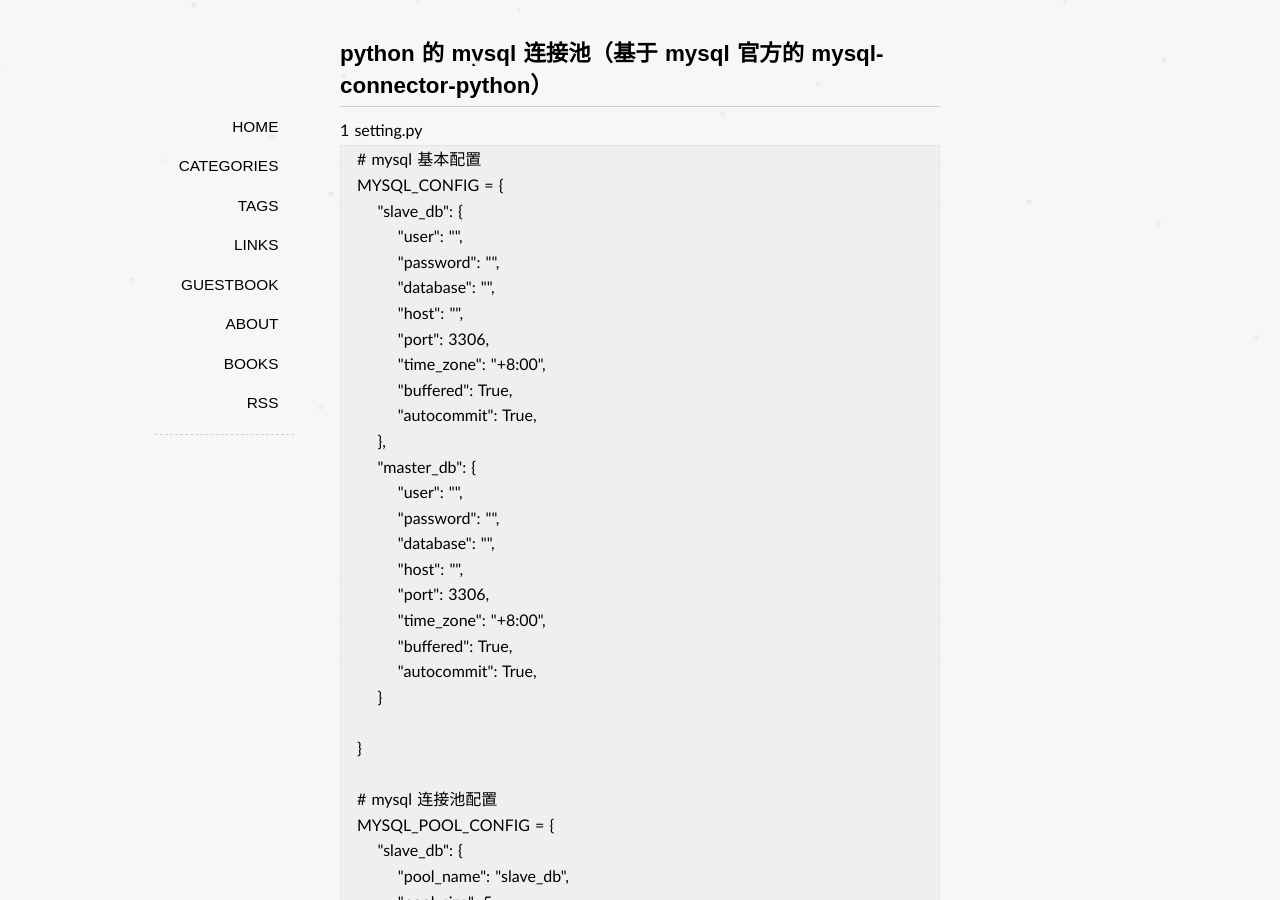
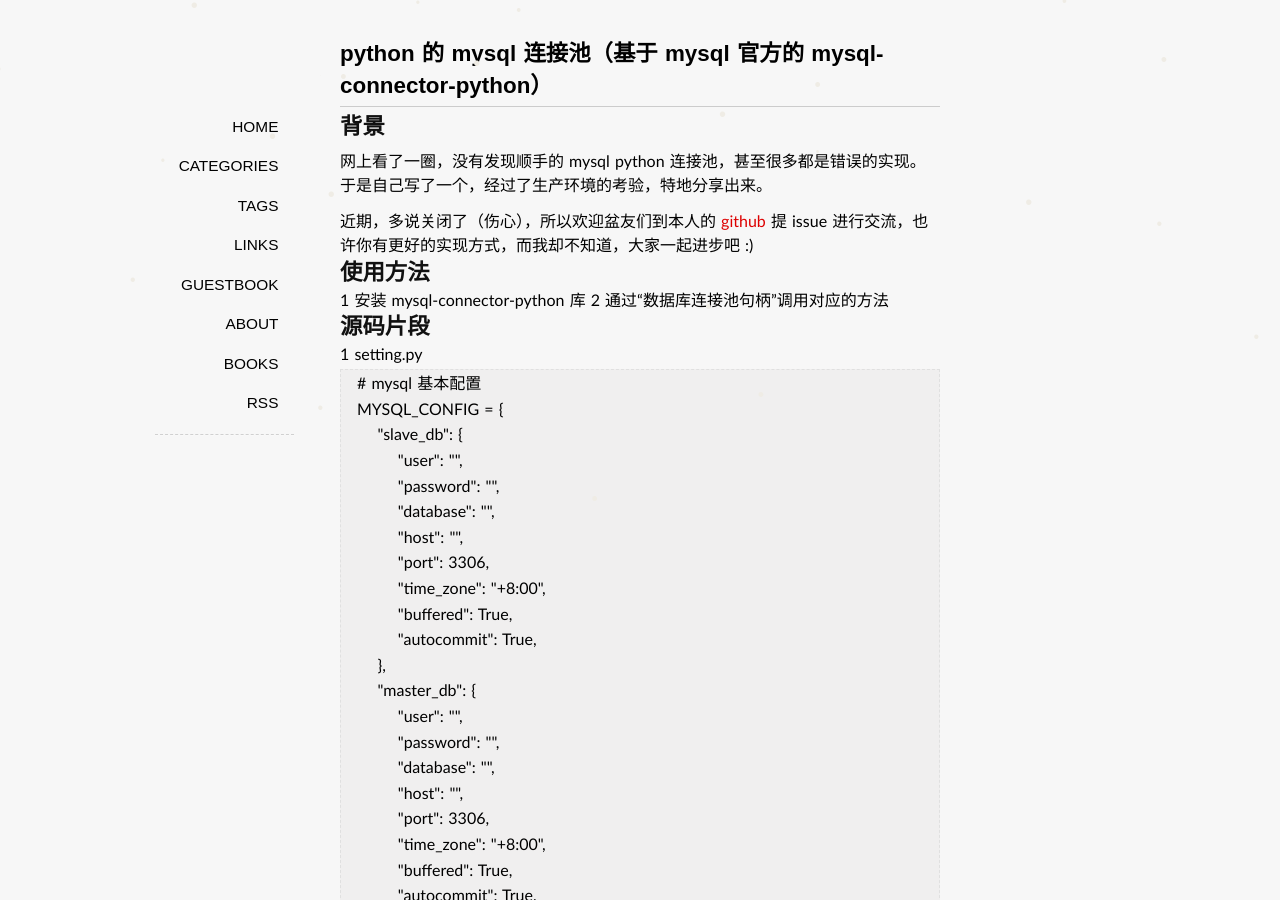
Before and after one commit to hopehook/HopeHook.com, a Jekyll site: the page built from _posts/2017-06-13-python_mysql_pool.md, in a window 1280 px wide and 900 px high. Built offline with Jekyll 4.4.1, drawn with Linux system fonts in a browser that asks for light colours; some web fonts are replaced; comment, search, counter and statistics services are not loaded.

Commit message:
Create 2017-06-13-python_mysql_pool.md

```diff
--- a/_posts/2017-06-13-python_mysql_pool.md
+++ b/_posts/2017-06-13-python_mysql_pool.md
@@ -7,7 +7,17 @@ categories: 数据库
 tags: Python
 ---
 
-
+## 背景
+<p></p>
+网上看了一圈，没有发现顺手的 mysql python 连接池，甚至很多都是错误的实现。于是自己写了一个，经过了生产环境的考验，特地分享出来。
+<p></p>
+近期，多说关闭了（伤心），所以欢迎盆友们到本人的 [github](https://github.com/hopehook/hopehook.com) 提 issue 进行交流，也许你有更好的实现方式，而我却不知道，大家一起进步吧 :)
+<br/>
+## 使用方法
+1 安装 mysql-connector-python 库
+2 通过“数据库连接池句柄”调用对应的方法
+<br/>
+## 源码片段
 1 setting.py
 
 <pre>
```
